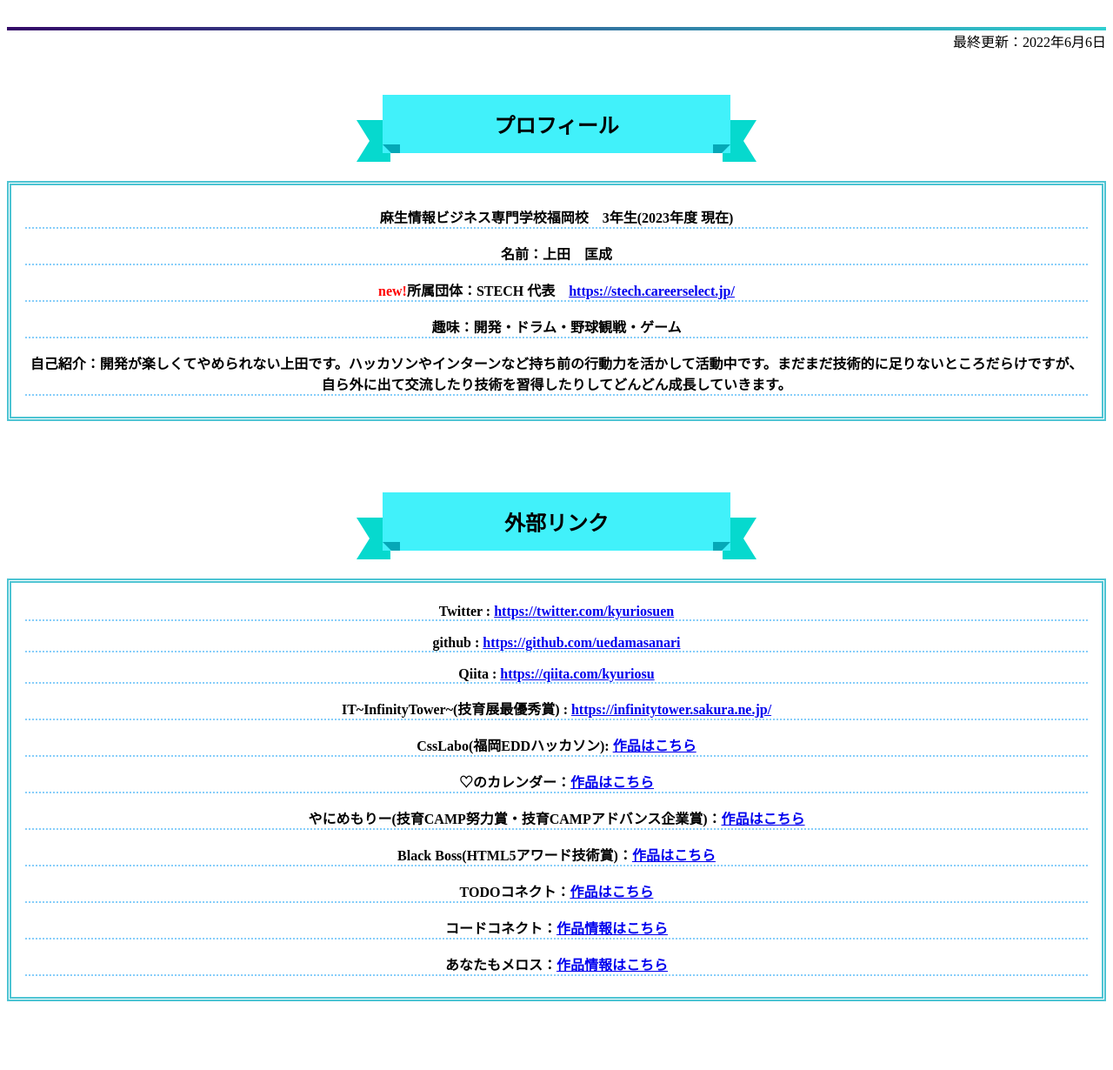
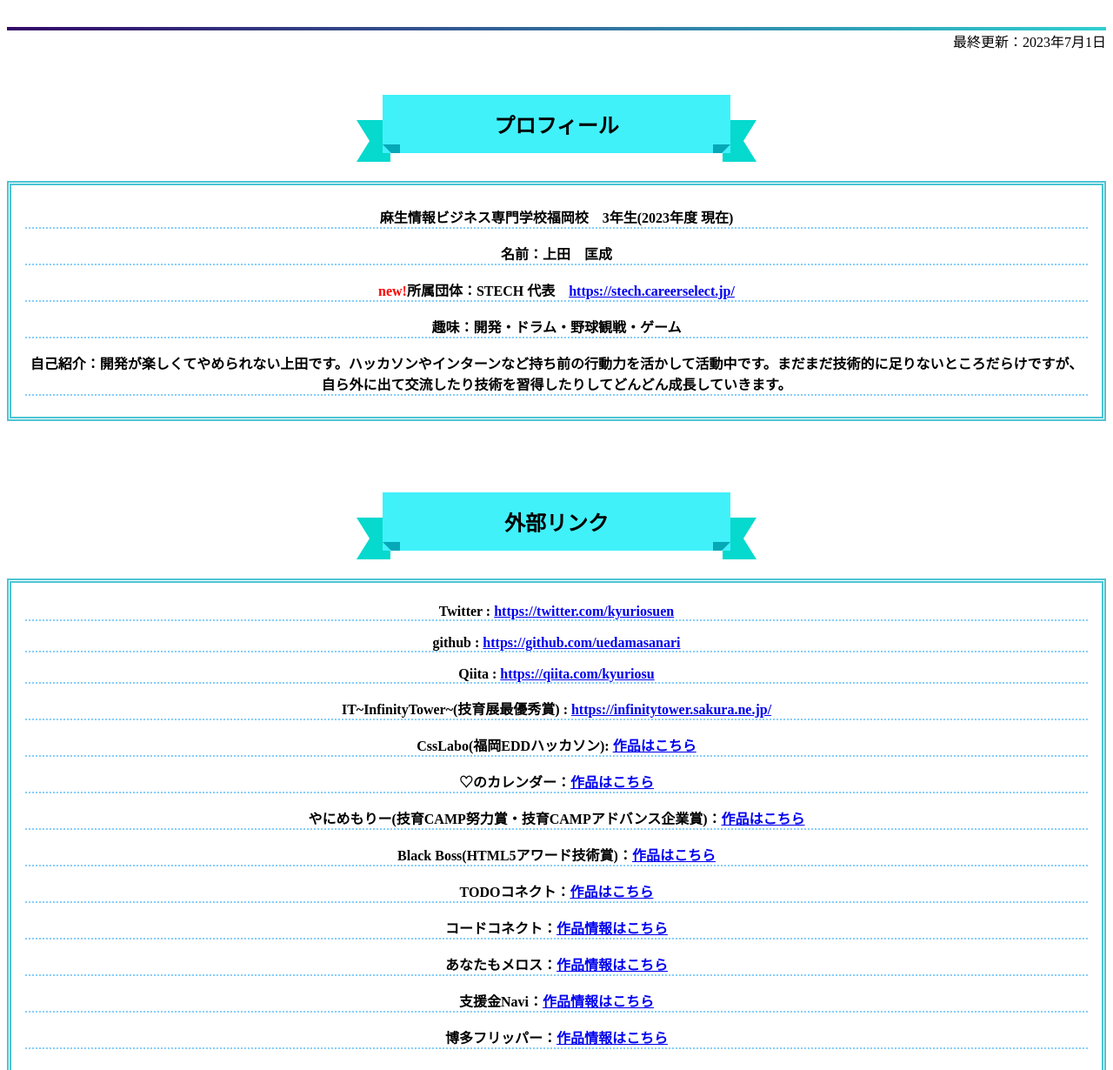
Before and after one commit to uedamasanari/portfolio, a plain HTML site: page index.html in a window 1280 px wide. Shown: the part 85-1315 px from the top of the page at 87% size. Drawn offline with Linux system fonts and the light colour scheme.

Commit message:
作品情報追加

```diff
--- a/index.html
+++ b/index.html
@@ -15,7 +15,7 @@
             <h1>My portfolio</h1>
         </div>
         <div class="update">
-            最終更新：2022年6月6日
+            最終更新：2023年7月1日
         </div>
         <div class="gap"></div>
         <h2><span>プロフィール</span></h2>
@@ -44,6 +44,8 @@
             <p>TODOコネクト：<a target="_blank" href="https://candid-zuccutto-3151b7.netlify.app/">作品はこちら</a></p>
             <p>コードコネクト：<a target="_blank" href="https://twitter.com/geek_pjt/status/1639931058065121282?s=20">作品情報はこちら</a></p>
             <p>あなたもメロス：<a target="_blank" href="https://matiawaseapp.vercel.app/map">作品情報はこちら</a></p>
+            <p>支援金Navi：<a target="_blank" href="https://my-shienkin-navi-67cc2.web.app/">作品情報はこちら</a></p>
+            <p>博多フリッパー：<a target="_blank" href="http://learning-sql.kikirara.jp/start.html">作品情報はこちら</a></p>
         </div>
         <div class="gap"></div>
         <h2><span>資格・賞歴</span></h2>
```
